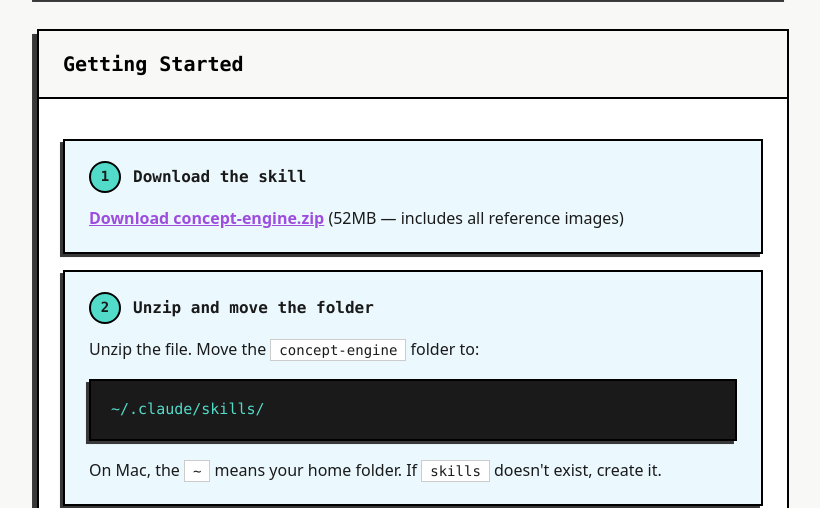
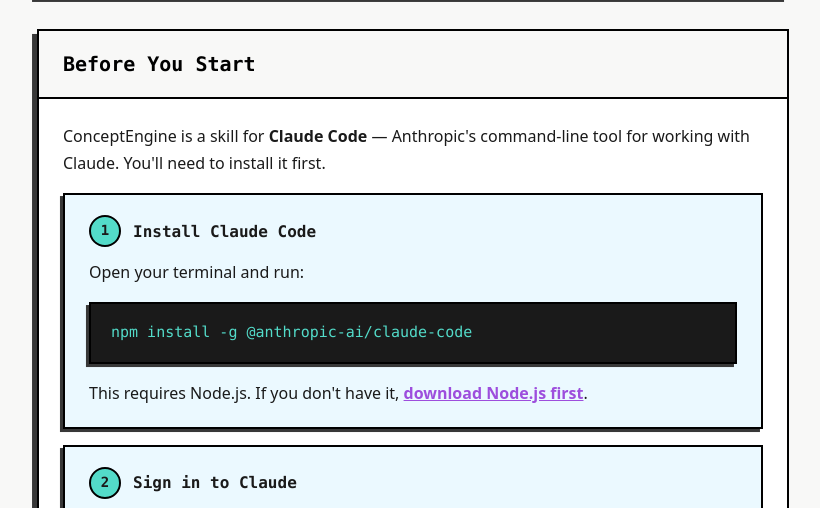
Before and after one commit to theprompted/promptedos-concept-engine, a plain HTML site: page index.html in a window 1280 px wide. Shown: the part 267-775 px from the top of the page, without its empty margins (227-1047 px from the left). Drawn offline with Linux system fonts and the light colour scheme.

Commit message:
Add Claude Code installation instructions

```diff
--- a/index.html
+++ b/index.html
@@ -389,10 +389,38 @@
         <p class="subtitle">Turn any landing page into ready-to-use ad image prompts.</p>
     </div>
 
+    <!-- Prerequisites -->
+    <div class="section-card">
+        <div class="section-card-header">
+            <h2>Before You Start</h2>
+        </div>
+        <div class="section-card-content">
+            <p>ConceptEngine is a skill for <strong>Claude Code</strong> — Anthropic's command-line tool for working with Claude. You'll need to install it first.</p>
+
+            <div class="step-card">
+                <div class="step-header">
+                    <span class="step-num">1</span>
+                    <span class="step-title">Install Claude Code</span>
+                </div>
+                <p>Open your terminal and run:</p>
+                <div class="code-block">npm install -g @anthropic-ai/claude-code</div>
+                <p>This requires Node.js. If you don't have it, <a href="https://nodejs.org/" style="color: var(--accent-purple); font-weight: 600;">download Node.js first</a>.</p>
+            </div>
+            <div class="step-card">
+                <div class="step-header">
+                    <span class="step-num">2</span>
+                    <span class="step-title">Sign in to Claude</span>
+                </div>
+                <p>Run <code>claude</code> in your terminal. The first time, it will open a browser window to sign in with your Anthropic account.</p>
+            </div>
+            <p>Once Claude Code is installed and you're signed in, you're ready to add ConceptEngine.</p>
+        </div>
+    </div>
+
     <!-- Getting Started -->
     <div class="section-card">
         <div class="section-card-header">
-            <h2>Getting Started</h2>
+            <h2>Installing ConceptEngine</h2>
         </div>
         <div class="section-card-content">
             <div class="step-card">
```
